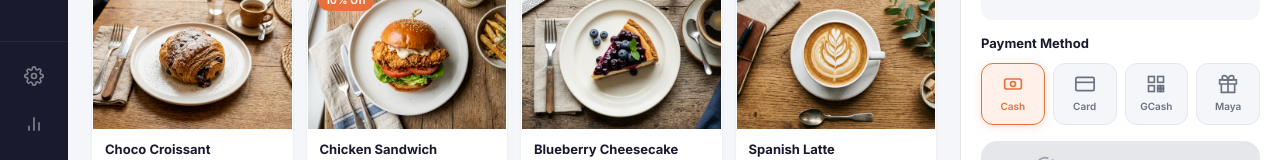
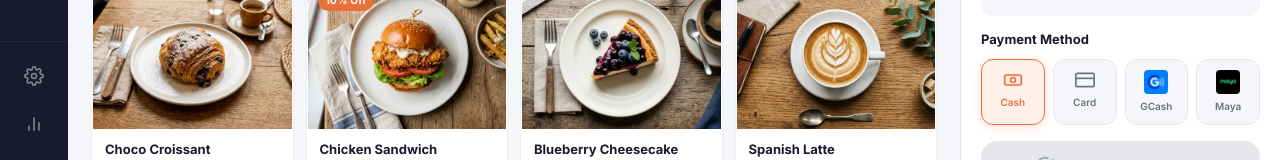
Before and after one commit to Venomous-pie/cafe-pos, a Next.js app: page / in a window 1280 px wide. Shown: the part 590-750 px from the top of the page. Built offline with nearby package versions, Linux system fonts and the light colour scheme.

Commit message:
update: added payment platform icons

```diff
--- a/app/components/OrderPanel.tsx
+++ b/app/components/OrderPanel.tsx
@@ -30,25 +30,22 @@ const PaymentIcons: Record<string, JSX.Element> = {
     </svg>
   ),
   qr: (
-    <svg viewBox="0 0 24 24" fill="none" stroke="currentColor" strokeWidth="2" className="pay-icon">
-      <rect x="3" y="3" width="7" height="7" />
-      <rect x="14" y="3" width="7" height="7" />
-      <rect x="3" y="14" width="7" height="7" />
-      <rect x="14" y="14" width="3" height="3" />
-      <rect x="18" y="14" width="3" height="3" />
-      <rect x="14" y="18" width="3" height="3" />
-      <rect x="18" y="18" width="3" height="3" />
-    </svg>
+    <div style={{ width: 24, height: 24, position: "relative", borderRadius: "4px", overflow: "hidden" }}>
+      <Image src="/payment_platform/gcash.jpeg" alt="GCash" fill style={{ objectFit: "cover" }} sizes="24px" />
+    </div>
   ),
   maya: (
-    <svg viewBox="0 0 24 24" fill="none" stroke="currentColor" strokeWidth="2" className="pay-icon">
-      <path d="M20 12V22H4V12" />
-      <path d="M22 7H2v5h20V7z" />
-      <path d="M12 22V7" />
-      <path d="M12 7H7.5a2.5 2.5 0 010-5C11 2 12 7 12 7z" />
-      <path d="M12 7h4.5a2.5 2.5 0 000-5C13 2 12 7 12 7z" />
-    </svg>
+    <div style={{ width: 24, height: 24, position: "relative", borderRadius: "4px", overflow: "hidden" }}>
+      <Image src="/payment_platform/maya.jpeg" alt="Maya" fill style={{ objectFit: "cover" }} sizes="24px" />
+    </div>
   ),
+};
+
+const isConfigurable = (productId: number) => {
+  const product = menuData.menuItems.find((m) => m.id === productId);
+  if (!product) return false;
+  // @ts-ignore (ignoring strict typing since menuData may not strictly match the MenuItem type in this scope, but variants/options exist in JSON)
+  return (product.variants?.length > 0) || (product.options?.length > 0);
 };
 
 export default function OrderPanel({ cartItems, onUpdateQty, onRemoveItem, onEditItem, onClearCart }: OrderPanelProps) {
@@ -138,12 +135,37 @@ export default function OrderPanel({ cartItems, onUpdateQty, onRemoveItem, onEdi
                   </div>
                 </div>
                 <div className="cart-item-actions">
-                  <button className="remove-item-btn" onClick={() => onRemoveItem(item.id)}>
-                    <svg viewBox="0 0 24 24" fill="none" stroke="currentColor" strokeWidth="2" className="w-4 h-4">
-                      <line x1="18" y1="6" x2="6" y2="18" />
-                      <line x1="6" y1="6" x2="18" y2="18" />
-                    </svg>
-                  </button>
+                  <div style={{ display: "flex", gap: "4px" }}>
+                    {isConfigurable(item.productId) && (
+                      <button
+                        className="remove-item-btn"
+                        style={{ color: "var(--brand)" }}
+                        onClick={(e) => {
+                          e.stopPropagation();
+                          onEditItem(item);
+                        }}
+                        title="Edit Item"
+                      >
+                        <svg viewBox="0 0 24 24" fill="none" stroke="currentColor" strokeWidth="2" className="w-4 h-4">
+                          <path d="M12 20h9" />
+                          <path d="M16.5 3.5a2.12 2.12 0 0 1 3 3L7 19l-4 1 1-4Z" />
+                        </svg>
+                      </button>
+                    )}
+                    <button
+                      className="remove-item-btn"
+                      onClick={(e) => {
+                        e.stopPropagation();
+                        onRemoveItem(item.id);
+                      }}
+                      title="Remove Item"
+                    >
+                      <svg viewBox="0 0 24 24" fill="none" stroke="currentColor" strokeWidth="2" className="w-4 h-4">
+                        <line x1="18" y1="6" x2="6" y2="18" />
+                        <line x1="6" y1="6" x2="18" y2="18" />
+                      </svg>
+                    </button>
+                  </div>
                   <div className="cart-item-price">
                     ₱{(item.price * item.quantity).toLocaleString()}
                   </div>
```
Also changed, not shown: public/payment_platform/gcash.jpeg (added), public/payment_platform/maya.jpeg (added).
